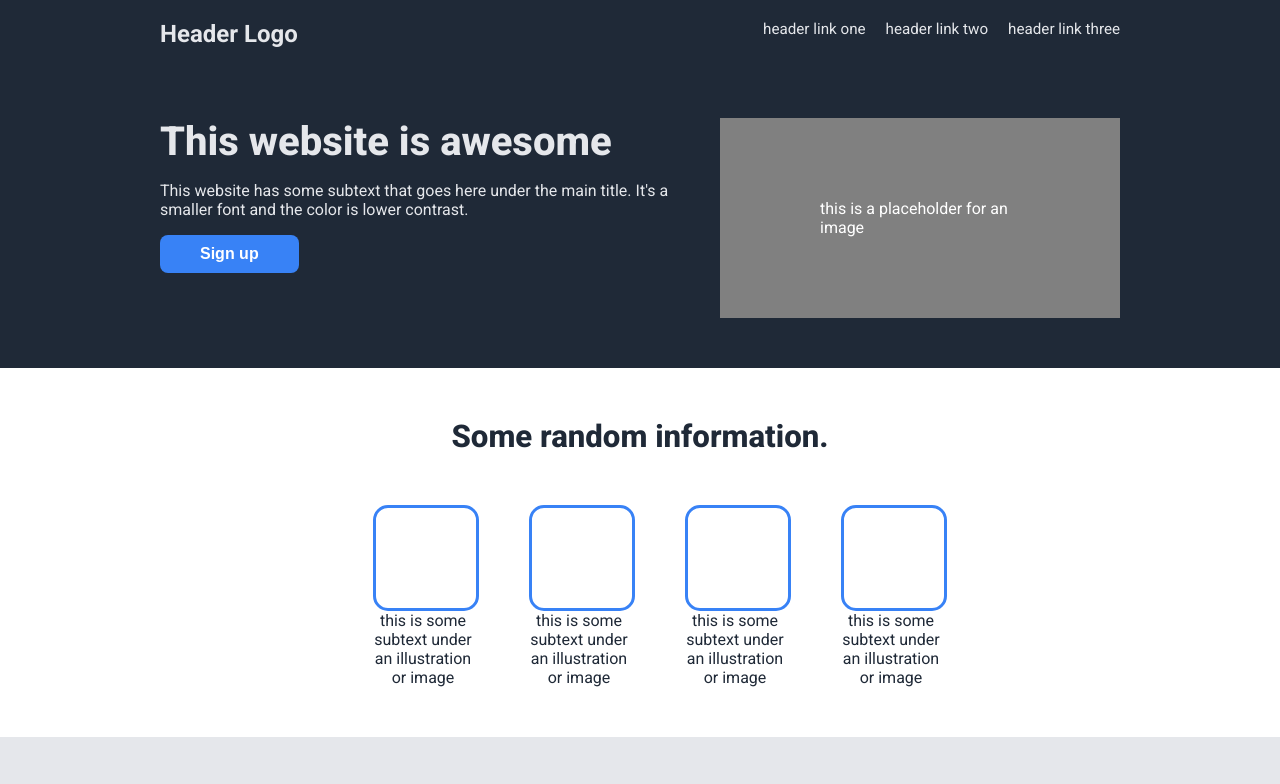
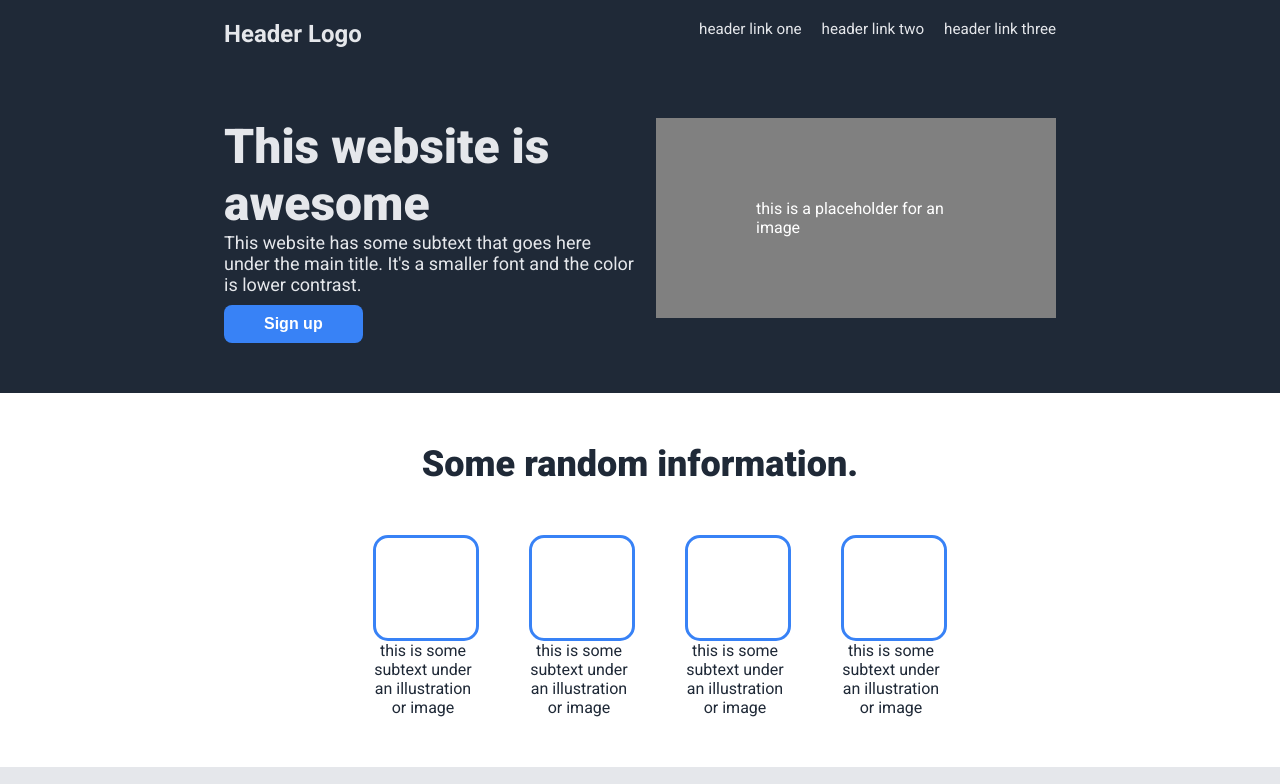
Before and after one commit to jepes9891/landing_page, a plain HTML site: page index.html in a window 1280 px wide. Shown: the top 784 px of the page. Drawn offline with Linux system fonts and the light colour scheme.

Commit message:
made minor changes to project

```diff
--- a/index.html
+++ b/index.html
@@ -2,7 +2,7 @@
 <html lang="en">
 <head>
     <meta charset="UTF-8">
-    <title>Document</title>
+    <title>Landing Page - TOP</title>
     <link rel="stylesheet" href="styles.css">
     <link rel="preconnect" href="https://fonts.googleapis.com">
     <link rel="preconnect" href="https://fonts.gstatic.com" crossorigin>
@@ -24,7 +24,7 @@
                 <div class="hero">
                     <div class="hero-left">
                         <div class="hero-header">This website is awesome</div>
-                        <p>This website has some subtext that goes here under the main title. It's a smaller font and the color is lower contrast.</p>
+                        <div class="hero-header-secondary-text">This website has some subtext that goes here under the main title. It's a smaller font and the color is lower contrast.</div>
                         <button>Sign up</button>
                     </div>
                     <div class="hero-right">
--- a/styles.css
+++ b/styles.css
@@ -22,12 +22,12 @@
     display: flex;
     justify-content: space-between;
     padding: 20px 30px;
-    width: 75%
+    width: 65%
 
 }
 
 .logo {
-    font-size: 150%;
+    font-size: 24px;
     font-weight: bold;
 }
 
@@ -46,7 +46,7 @@
    background-color:#1F2937;
     color: #E5E7EB;
     display: flex;
-    width: 75%;
+    width: 65%;
     justify-content: space-between;
     gap: 20px;
     margin-top: 50px;
@@ -54,8 +54,13 @@
 }
 
 .hero-header{
-    font-size: 250%;
-    font-weight: 800;
+    font-size: 48px;
+    font-weight: 900;
+}
+
+.hero-header-secondary-text {
+    font-size: 18px;
+    margin-bottom: 10px;
 }
 
 .hero-img {
@@ -96,9 +101,9 @@
 
 .middle-content-title {
     margin: 50px 0px;
-    font-size: 195%;
+    font-size: 36px;
     text-align: center;
-    font-weight: 800;
+    font-weight: 900;
 }
 
 .middle-content ul{
@@ -140,7 +145,8 @@
 }
 
 .quote-body {
-    font-size: x-large;
+    font-size: 36px;
+    font-weight: 300;
     font-style: italic;
     text-align: justify;
 }
```
